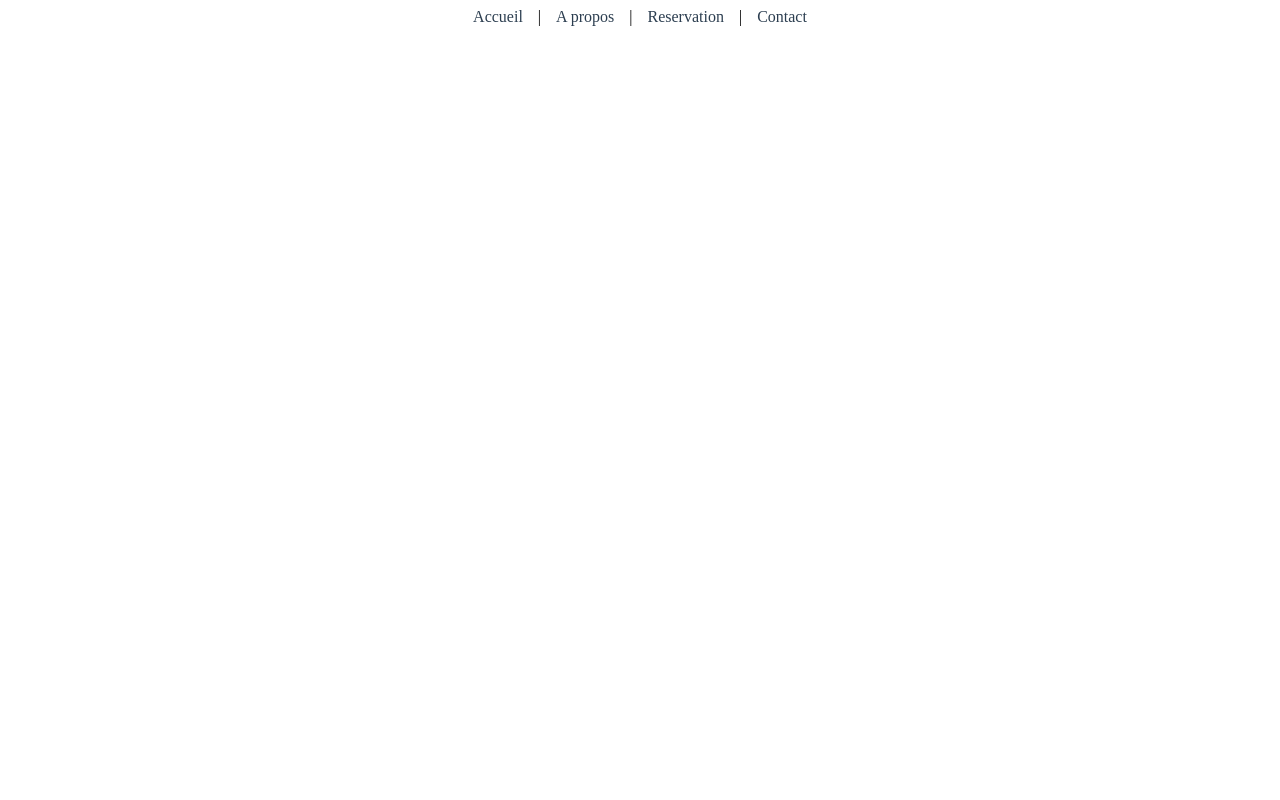
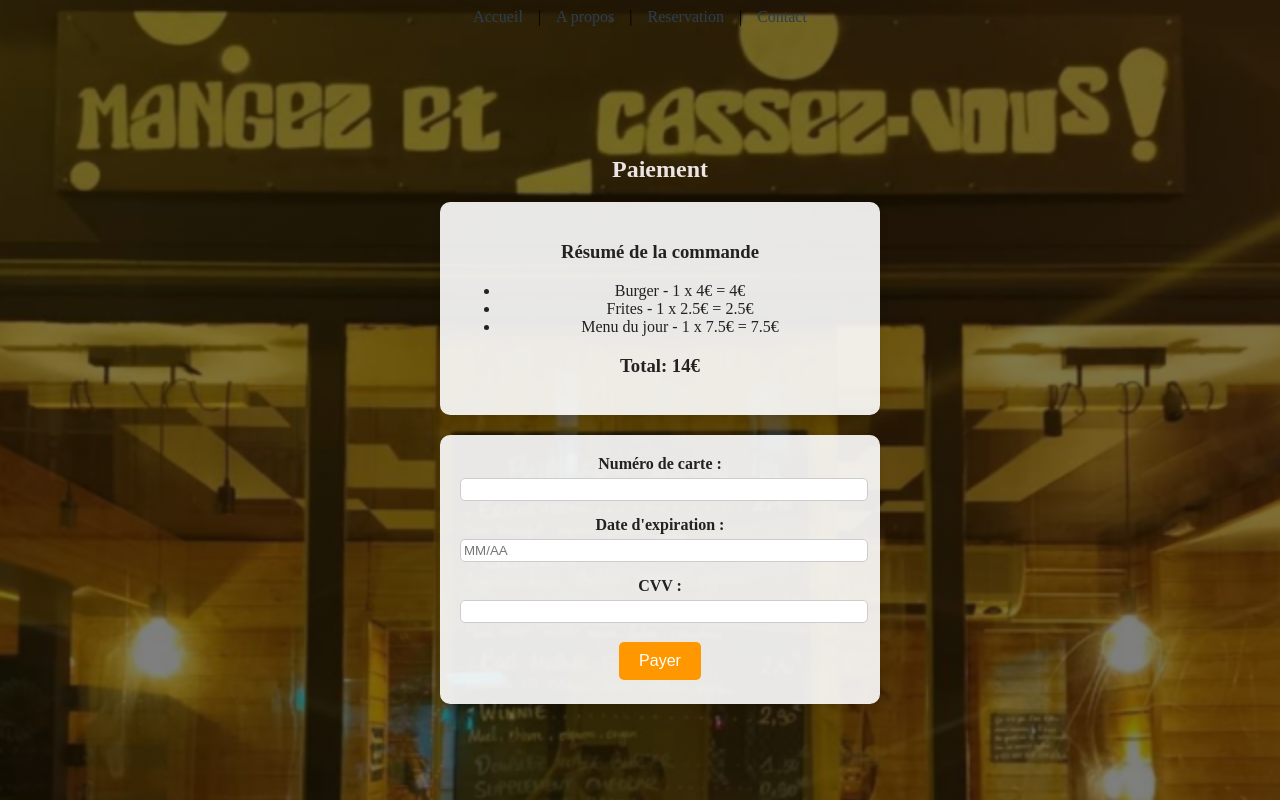
Before and after one commit to mortalla23/Projet_Vue_Js, a Vue app: page /payment in a window 1280 px wide. Built offline with nearby package versions, Linux system fonts and the light colour scheme.

Commit message:
some modifications and add PaymentView

```diff
--- a/package.json
+++ b/package.json
@@ -9,6 +9,8 @@
   },
   "dependencies": {
     "animate.css": "^4.1.1",
+    "bootstrap": "^5.3.3",
+    "bootstrap-icons": "^1.11.3",
     "core-js": "^3.8.3",
     "vue": "^2.6.14",
     "vue-router": "^3.5.1",
--- a/src/router/index.js
+++ b/src/router/index.js
@@ -4,7 +4,7 @@ import HomeView from '../views/HomeView.vue'
 import AboutView from '@/views/AboutView.vue';
 import ContactView from '@/views/ContactView.vue';
 import ReservationsVue from '@/views/ReservationsVue.vue';
-
+import PaymentView from '@/views/PaymentView.vue';
 Vue.use(VueRouter)
 
 const routes = [
@@ -27,7 +27,12 @@ const routes = [
     path:'/reservation',
     name: 'Reservation',
     component: ReservationsVue
-  }
+  },
+  {
+    path: '/payment',
+    name: 'payment',
+    component: PaymentView
+  },
     // route level code-splitting
     // this generates a separate chunk (about.[hash].js) for this route
     // which is lazy-loaded when the route is visited.
--- a/src/views/HomeView.vue
+++ b/src/views/HomeView.vue
@@ -1,12 +1,14 @@
 <template>
   <div :style="backgroundStyle" id="home" class="home">
+    <header>
       <h1 class="animate__animated animate__fadeInDown">{{ restaurantName }}</h1>
       <p class="description animate__animated animate__fadeInUp">
         Bienvenue dans notre restaurant {{ restaurantName }}!
         Ici le client est roi. Faites vous plaisir.
       </p>
-
-    <section class="menu animate__animated animate__fadeIn">
+    </header>
+    <main class="content animate__animated animate__fadeIn">
+      <section class="menu">
         <h3>Menu</h3>
         <div class="menu-items">
           <MenuItem
@@ -21,15 +23,20 @@
           />
         </div>
       </section>
-    <aside class="shop animate__animated animate__fadeInRight">
+      <aside class="shop">
         <h5>Panier d'achat: {{ shop }} articles</h5>
+        <router-link to="/payment">
+          <button>Procéder au paiement</button>
+        </router-link>
       </aside>
-
+    </main>
     <footer class="footer animate__animated animate__fadeInUp">
       <p>{{ copyright }}</p>
     </footer>
   </div>
 </template>
+
+
 <script>
 import MenuItem from '../components/MenuItem.vue';
 import { mapGetters, mapState } from 'vuex';
@@ -56,7 +63,7 @@ export default {
         backgroundPosition: 'center center',
         backgroundAttachment: 'fixed',
         backgroundSize: 'cover',
-        height: '100vh',
+        height: '100%',
         width: '100%',
         position: 'fixed',
         top: '0',
@@ -72,7 +79,8 @@ export default {
   },
 }
 </script>
-<style lang="scss">
+
+<style scoped>
 @import "~animate.css/animate.min.css";
 
 #home {
@@ -86,13 +94,29 @@ export default {
   position: relative;
   z-index: 1;
   min-height: 100vh;
-  overflow: auto; /* Ajoute le défilement si le contenu dépasse la hauteur de la fenêtre */
+  display: flex;
+  flex-direction: column;
+  overflow-y: auto; /* Permet le défilement vertical */
 }
 
-.description, .menu, .shop, .footer {
+header {
+  flex-shrink: 0;
+}
+
+main.content {
+  flex-grow: 1;
+  display: flex;
+  flex-direction: column;
+  justify-content: center;
+  align-items: center;
+  margin-bottom: 20px;
+}
+
+.description, .menu, .shop {
   background: rgba(0, 0, 0, 0.5); /* Ajoutez un fond semi-transparent pour améliorer la lisibilité */
   padding: 20px;
   border-radius: 10px;
+  margin-bottom: 20px;
 }
 
 .description {
@@ -104,14 +128,10 @@ export default {
 .footer {
   font-style: italic;
   text-align: center;
-  margin-top: 20px;
-}
-
-.menu {
-  display: flex;
-  flex-direction: column;
-  justify-content: center;
-  align-items: center;
+  padding: 10px;
+  background: rgba(0, 0, 0, 0.5); /* Ajoutez un fond semi-transparent pour améliorer la lisibilité */
+  width: 100%;
+  flex-shrink: 0; /* Assure que le footer ne rétrécit pas */
 }
 
 .menu-items {
@@ -144,40 +164,51 @@ export default {
 }
 
 .shop {
-  position: absolute;
-  right: 30px;
-  top: 0;
+  position: relative;
   padding: 10px;
   border-radius: 5px;
+  background: rgba(0, 0, 0, 0.7); /* Assurez une bonne lisibilité */
+  color: #fff;
+}
+
+.shop button {
+  background-color: #ff9800;
+  border: none;
+  color: white;
+  padding: 10px 20px;
+  text-align: center;
+  text-decoration: none;
+  display: inline-block;
+  font-size: 16px;
+  margin: 4px 2px;
+  cursor: pointer;
+  border-radius: 5px;
+  margin-top: 10px;
+}
+
+.shop button:hover {
+  background-color: #e68900;
 }
 
 /* Media Queries for Responsiveness */
 @media (max-width: 768px) {
-  .menu-item {
-    width: 95%; /* Augmentez la largeur pour qu'elle prenne plus de place sur les petits écrans */
-    max-width: none; /* Supprimez la limite maximale de largeur */
-    margin: 10px; /* Réduisez l'espacement entre les éléments */
-    padding: 15px; /* Réduisez le padding pour mieux utiliser l'espace */
-  }
-
   .shop {
-    position: relative;
-    right: auto;
-    top: auto;
-    margin-top: 20px;
-    padding: 15px;
-    width: calc(100% - 40px); /* Adaptez la largeur au parent avec des marges */
+    position: static;
+    margin: 20px 0;
+    width: 100%;
   }
 }
 
 @media (max-width: 480px) {
-  .description {
-    font-size: 1rem; /* Réduisez la taille de police pour les très petits écrans */
+  .shop {
+    padding: 15px;
   }
 
-  .footer {
-    font-size: 0.8rem; /* Réduisez la taille de police du footer */
-    padding: 10px;
+  .shop button {
+    width: 100%;
+    font-size: 14px;
   }
 }
+
+
 </style>
--- /dev/null
+++ b/src/views/PaymentView.vue
@@ -0,0 +1,183 @@
+<template>
+    <div :style="backgroundStyle" class="payment-container">
+        <div class="paiement">
+      <h2 class="animate__animated animate__fadeInDown">Paiement</h2>
+         </div>
+      <div class="order-summary animate__animated animate__fadeInUp">
+        <h3>Résumé de la commande</h3>
+        <ul>
+          <li v-for="item in cartItems" :key="item.label">
+            {{ item.label }} - {{ item.quantity }} x {{ item.price }}€ = {{ item.quantity * item.price }}€
+          </li>
+        </ul>
+        <h3>Total: {{ total }}€</h3>
+      </div>
+      <form class="payment-form animate__animated animate__fadeInUp" @submit.prevent="submitPayment">
+        <div>
+          <label for="cardNumber">Numéro de carte :</label>
+          <input type="text" id="cardNumber" v-model="cardNumber" required />
+        </div>
+        <div>
+          <label for="expiryDate">Date d'expiration :</label>
+          <input type="text" id="expiryDate" v-model="expiryDate" placeholder="MM/AA" required />
+        </div>
+        <div>
+          <label for="cvv">CVV :</label>
+          <input type="text" id="cvv" v-model="cvv" required />
+        </div>
+        <button type="submit">Payer</button>
+      </form>
+    </div>
+  </template>
+
+  <script>
+  import { mapState } from 'vuex';
+  import backgroundImage from '@/assets/Image/image4.png';
+
+  export default {
+    name: 'PaymentView',
+    data() {
+      return {
+        cardNumber: '',
+        expiryDate: '',
+        cvv: '',
+        backgroundImage,
+      };
+    },
+    computed: {
+      ...mapState({
+        cartItems: state => state.simpleMenu.filter(item => item.quantity > 0),
+        total: state => state.simpleMenu.reduce((acc, item) => acc + (item.quantity * item.price), 0)
+      }),
+      backgroundStyle() {
+        return {
+          background: `linear-gradient(rgba(0, 0, 0, 0.5), rgba(0, 0, 0, 0.5)), url(${this.backgroundImage})`,
+          backgroundRepeat: 'no-repeat',
+          backgroundPosition: 'center center',
+          backgroundAttachment: 'fixed',
+          backgroundSize: 'cover',
+          height: '100vh',
+          width: '100%',
+          position: 'fixed',
+          top: '0',
+          left: '0',
+          zIndex: '-1'
+        };
+      }
+    },
+    methods: {
+      submitPayment() {
+        // Logic to handle payment
+        alert('Paiement réussi ! Merci pour votre achat.');
+      }
+    }
+  }
+  </script>
+
+  <style scoped>
+  @import "~animate.css/animate.min.css";
+  .paiement {
+    color: #ece3e3;
+  }
+  .payment-container {
+    display: flex;
+    flex-direction: column;
+    align-items: center; /* Centre horizontalement */
+    justify-content: center; /* Centre verticalement */
+    height: 100vh; /* Prend toute la hauteur de la vue */
+    text-align: center;
+    color: #242121; /* Change la couleur du texte pour qu'il soit plus lisible */
+    padding: 20px;
+    position: relative;
+    z-index: 1;
+  }
+
+  .order-summary {
+    background: rgba(255, 255, 255, 0.9);
+    padding: 20px;
+    border-radius: 10px;
+    box-shadow: 0 4px 8px rgba(0, 0, 0, 0.1);
+    width: 100%;
+    max-width: 400px;
+    margin-bottom: 20px;
+  }
+
+  .payment-form {
+    background: rgba(255, 255, 255, 0.9);
+    padding: 20px;
+    border-radius: 10px;
+    box-shadow: 0 4px 8px rgba(0, 0, 0, 0.1);
+    width: 100%;
+    max-width: 400px;
+  }
+
+  .payment-form div {
+    margin-bottom: 15px;
+  }
+
+  .payment-form label {
+    display: block;
+    margin-bottom: 5px;
+    font-weight: bold;
+  }
+
+  .payment-form input {
+    width: 100%;
+    padding: 3px;
+    border: 1px solid #ccc;
+    border-radius: 5px;
+  }
+
+  .payment-form button {
+    background-color: #ff9800;
+    border: none;
+    color: white;
+    padding: 10px 20px;
+    text-align: center;
+    text-decoration: none;
+    display: inline-block;
+    font-size: 16px;
+    margin: 4px 2px;
+    cursor: pointer;
+    border-radius: 5px;
+  }
+
+  .payment-form button:hover {
+    background-color: #e68900;
+  }
+
+  /* Media Queries for Responsiveness */
+  @media (max-width: 768px) {
+    .payment-container {
+      padding: 10px;
+    }
+
+    .order-summary,
+    .payment-form {
+      padding: 20px;
+      max-width: 90%;
+    }
+
+    .payment-form button {
+      width: 100%;
+    }
+  }
+
+  @media (max-width: 480px) {
+    .payment-form {
+      padding: 15px;
+    }
+
+    .payment-form label {
+      font-size: 14px;
+    }
+
+    .payment-form input {
+      padding: 8px;
+    }
+
+    .payment-form button {
+      font-size: 14px;
+    }
+  }
+  </style>
```
Also changed, not shown: src/views/AboutView.vue (+117 -0 lines), src/assets/Image/R.png (added), 1 other file (tests, documents, lock files or other folders). Lines whose indentation alone changed are shown as unchanged.
